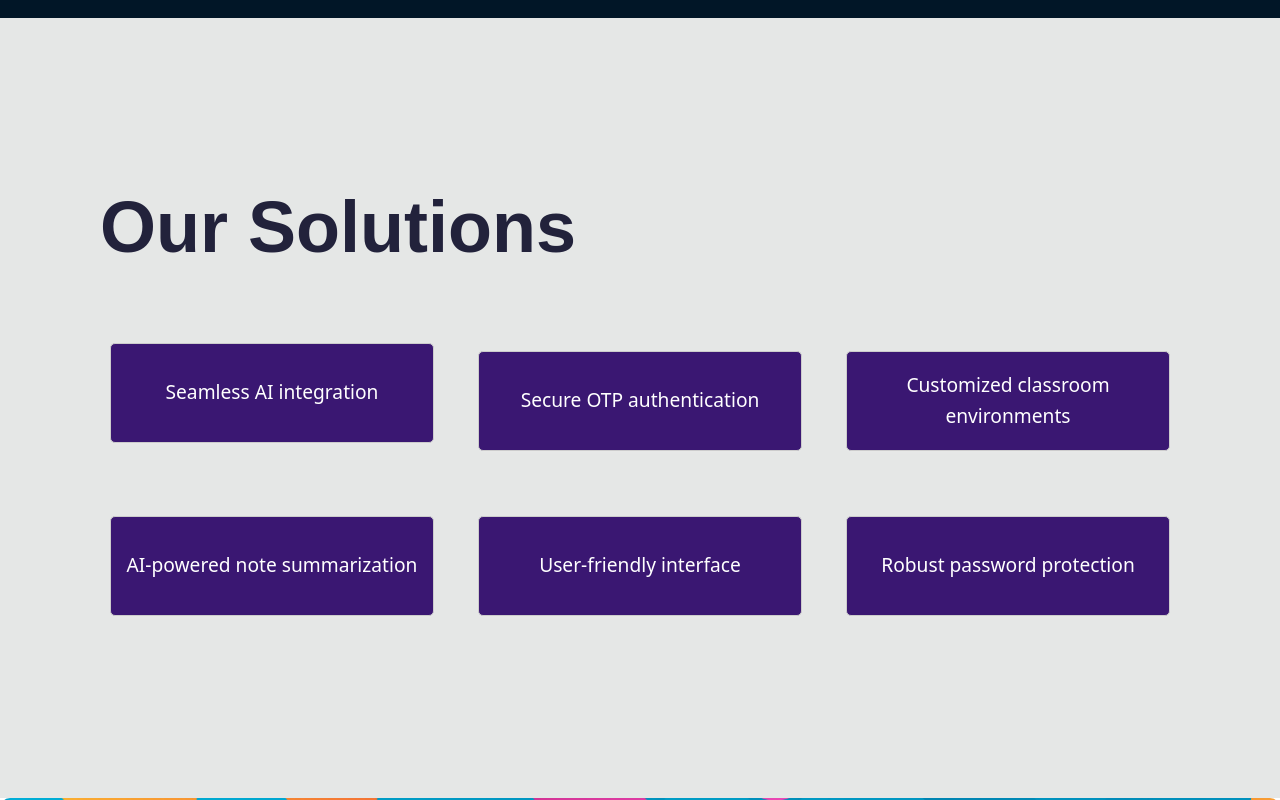
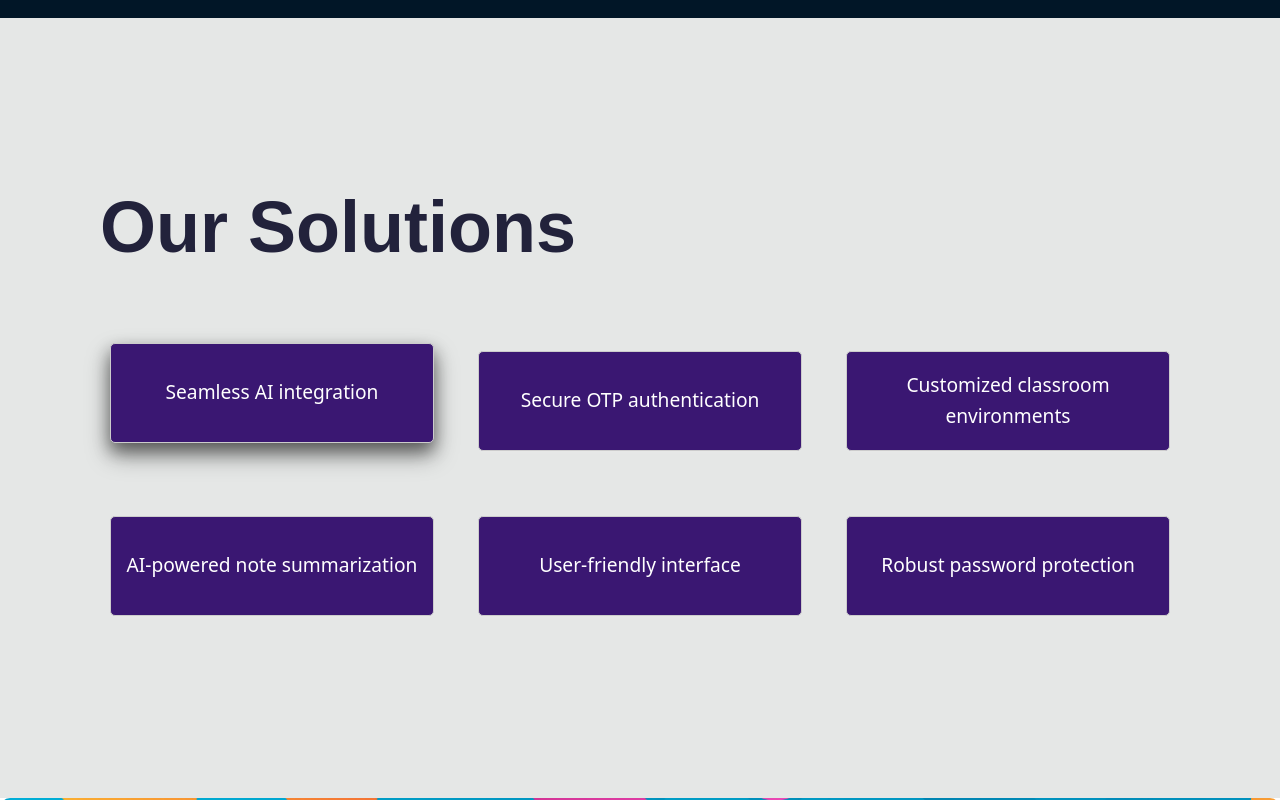
Before and after one commit to SrikanthVMGit/notedAF-Academic-Forms, a React (Create React App) app: page / in a window 1280 px wide. In both pictures the pointer is over the element "Seamless AI integration". Shown: the part 709-1509 px from the top of the page. Built offline with nearby package versions, Linux system fonts and the light colour scheme.

Commit message:
Update LandingPage.css

```diff
--- a/src/pages/LandingPage.css
+++ b/src/pages/LandingPage.css
@@ -47,7 +47,7 @@
 
   .features-panels:hover {
     transform: translateY(-8px);
-  }
+    box-shadow: 0 8px 16px rgba(0, 0, 0, 0.4), 0 12px 24px rgba(0, 0, 0, 0.38);  }
   .features-panels p{
     margin-top: auto !important;
     margin-bottom: auto !important;
```
